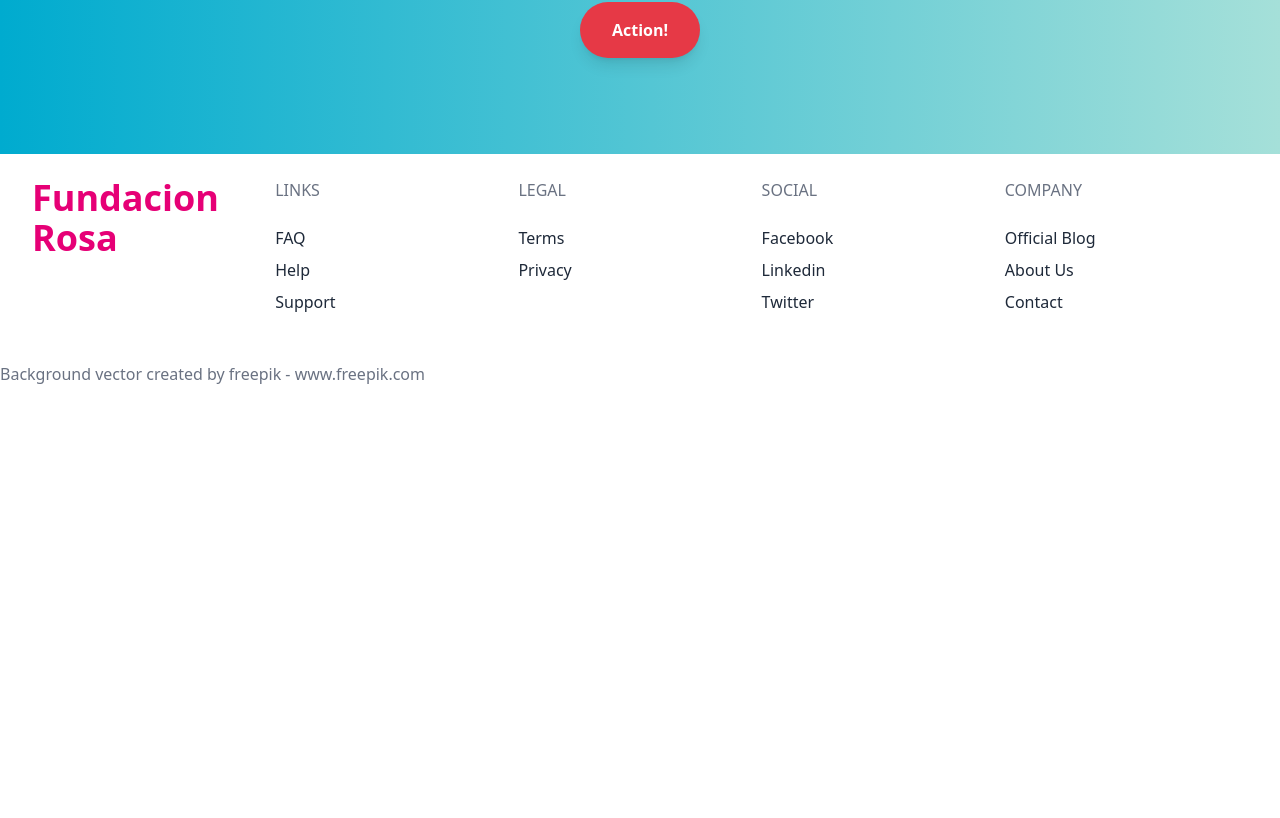
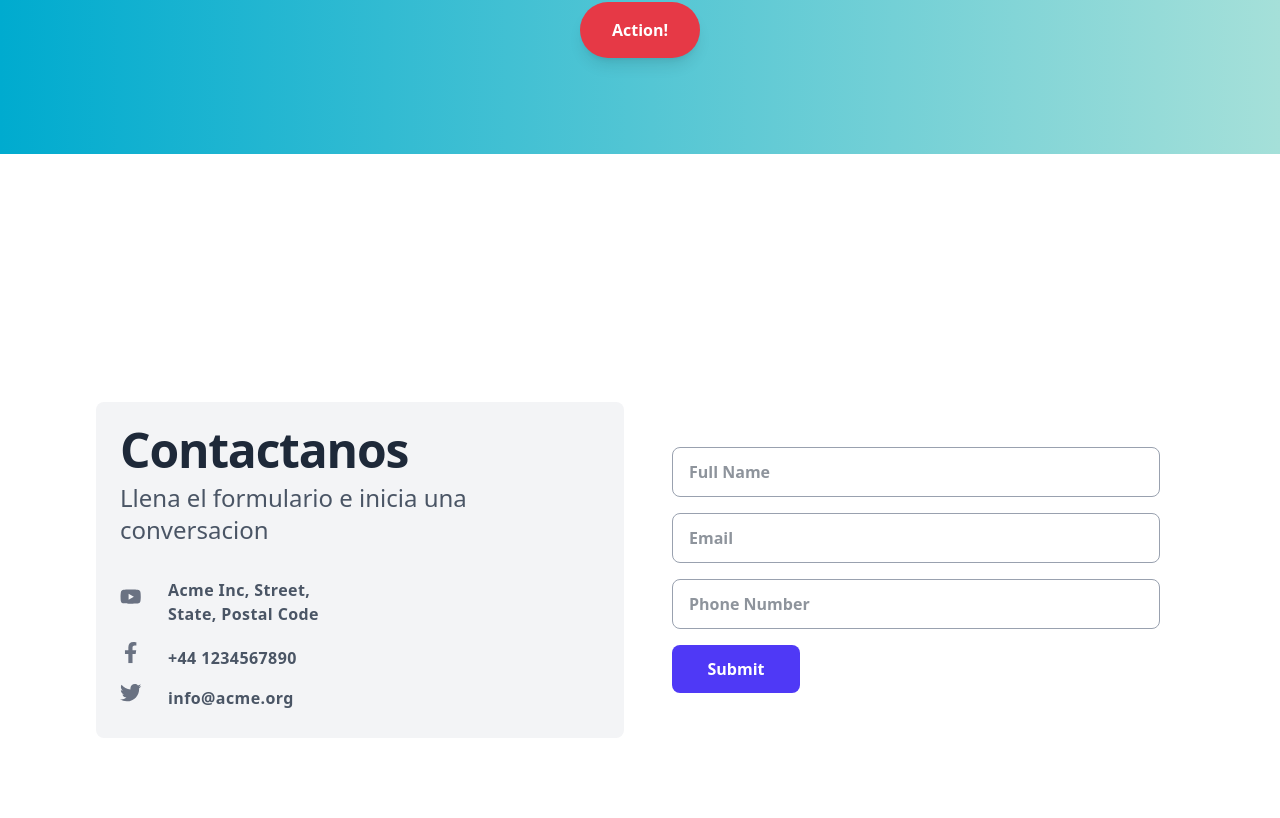
Before and after one commit to Pulloc-oficial/RosaFundation, a React (Vite) app in the folder rosa-fundation/: page / in a window 1280 px wide. Shown: the part 2142-2960 px from the top of the page. Before the commit the page ends 2528 px from the top, so only its background shows below. Built offline with nearby package versions, Linux system fonts and the light colour scheme.

Commit message:
Diseño componente contacto

```diff
--- a/rosa-fundation/src/components/page1.tsx
+++ b/rosa-fundation/src/components/page1.tsx
@@ -4,7 +4,8 @@ import { ScrollProvider } from "./page1/context/scrollContext.tsx";
 import Footer from "./page1/home/footer.tsx";
 import Hero from "./page1/home/hero.tsx";
 import Info from "./page1/home/info.tsx";
-import PricingSection from "./page1/home/pricingSection.tsx";
+import GallerySection from "./page1/home/gallerySection.tsx";
+import ContactSection from "./page1/home/contactSection.tsx";
 
 
 const Page1 = () => {
@@ -14,8 +15,9 @@ const Page1 = () => {
                 <Hero />
                 <Info />
                 <CardsSection />
-                <PricingSection />
+                <GallerySection />
                 <CallToAction />
+                <ContactSection />
                 <Footer />
             </ScrollProvider>
         </div>
--- /dev/null
+++ b/rosa-fundation/src/components/page1/home/contactSection.tsx
@@ -0,0 +1,98 @@
+// src/components/ContactSection.tsx
+import React from 'react';
+import { FaFacebookF, FaInstagram, FaYoutube, FaTwitter } from 'react-icons/fa';
+
+
+const ContactSection = () => {
+  return (
+    <div className="relative flex items-top justify-center min-h-screen bg-white dark:bg-gray-900 sm:items-center sm:pt-0">
+      <div className="max-w-6xl mx-auto sm:px-6 lg:px-8 w-full">
+        <div className="mt-8 overflow-hidden">
+          <div className="grid grid-cols-1 md:grid-cols-2 gap-4">
+            {/* Info Column */}
+            <div className="p-6 mr-2 bg-gray-100 dark:bg-gray-800 sm:rounded-lg">
+              <h1 className="text-4xl sm:text-5xl text-gray-800 dark:text-white font-extrabold tracking-tight">
+                Contactanos
+              </h1>
+              <p className="text-lg sm:text-2xl font-medium text-gray-600 dark:text-gray-400 mt-2">
+                Llena el formulario e inicia una conversacion
+              </p>
+
+              <div className="flex items-center mt-8 text-gray-600 dark:text-gray-400">
+                <svg className="w-8 h-8 text-gray-500" fill="none" stroke="currentColor" strokeWidth={1.5} viewBox="0 0 24 24">
+                <FaYoutube />
+                </svg>
+                <div className="ml-4 text-md tracking-wide font-semibold w-40">
+                  Acme Inc, Street, State, Postal Code
+                </div>
+              </div>
+
+              <div className="flex items-center mt-4 text-gray-600 dark:text-gray-400">
+                <svg className="w-8 h-8 text-gray-500" fill="none" stroke="currentColor" strokeWidth={1.5} viewBox="0 0 24 24">
+                <FaFacebookF />
+                </svg>
+                <div className="ml-4 text-md tracking-wide font-semibold w-40">
+                  +44 1234567890
+                </div>
+              </div>
+
+              <div className="flex items-center mt-2 text-gray-600 dark:text-gray-400">
+                <svg className="w-8 h-8 text-gray-500" fill="none" stroke="currentColor" strokeWidth={1.5} viewBox="0 0 24 24">
+                <FaTwitter />
+                </svg>
+                <div className="ml-4 text-md tracking-wide font-semibold w-40">
+                  info@acme.org
+                </div>
+              </div>
+            </div>
+
+            {/* Form Column */}
+            <form className="p-6 flex flex-col justify-center w-full">
+              <div className="flex flex-col mb-4">
+                <label htmlFor="name" className="sr-only">Full Name</label>
+                <input
+                  type="text"
+                  name="name"
+                  id="name"
+                  placeholder="Full Name"
+                  className="py-3 px-4 rounded-lg bg-white dark:bg-gray-800 border border-gray-400 dark:border-gray-700 text-gray-800 dark:text-white font-semibold focus:border-indigo-500 focus:outline-none"
+                />
+              </div>
+
+              <div className="flex flex-col mb-4">
+                <label htmlFor="email" className="sr-only">Email</label>
+                <input
+                  type="email"
+                  name="email"
+                  id="email"
+                  placeholder="Email"
+                  className="py-3 px-4 rounded-lg bg-white dark:bg-gray-800 border border-gray-400 dark:border-gray-700 text-gray-800 dark:text-white font-semibold focus:border-indigo-500 focus:outline-none"
+                />
+              </div>
+
+              <div className="flex flex-col mb-4">
+                <label htmlFor="tel" className="sr-only">Phone</label>
+                <input
+                  type="tel"
+                  name="tel"
+                  id="tel"
+                  placeholder="Phone Number"
+                  className="py-3 px-4 rounded-lg bg-white dark:bg-gray-800 border border-gray-400 dark:border-gray-700 text-gray-800 dark:text-white font-semibold focus:border-indigo-500 focus:outline-none"
+                />
+              </div>
+
+              <button
+                type="submit"
+                className="bg-indigo-600 hover:bg-indigo-500 text-white font-bold py-3 px-6 rounded-lg transition ease-in-out duration-300 w-full md:w-32"
+              >
+                Submit
+              </button>
+            </form>
+          </div>
+        </div>
+      </div>
+    </div>
+  );
+};
+
+export default ContactSection;
--- a/rosa-fundation/src/components/page1/home/pricingSection.tsx
+++ b/rosa-fundation/src/components/page1/home/gallerySection.tsx
@@ -22,7 +22,7 @@ const images = [
   "../../images/F2.jpeg",
 ];
 
-const PricingSection: React.FC = () => {
+const GallerySection: React.FC = () => {
   return  (
     <section className="bg-white py-12 w-screen overflow-hidden px-0">
         <Swiper
@@ -54,4 +54,4 @@ const PricingSection: React.FC = () => {
   );
 };
 
-export default PricingSection;
+export default GallerySection;
--- a/rosa-fundation/src/index.css
+++ b/rosa-fundation/src/index.css
@@ -21,8 +21,6 @@
 
 .swiper {
   width: 100%;
-  padding-top: 20px;
-  padding-bottom: 40px;
 }
 
 .swiper-slide {
```
